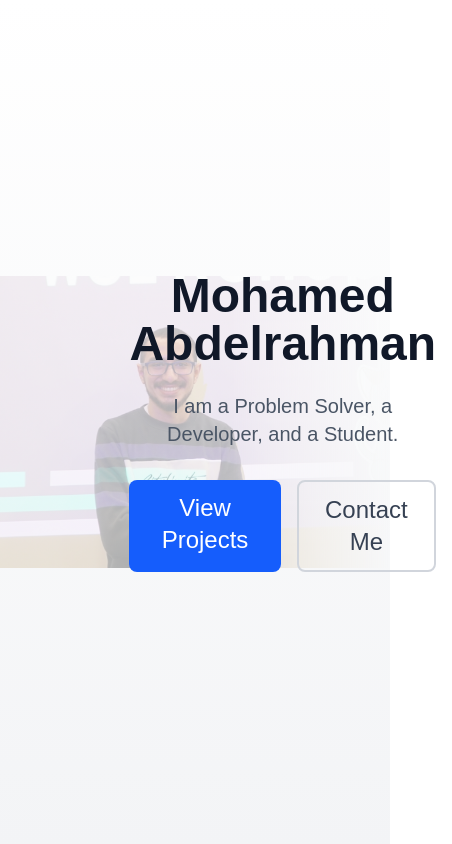
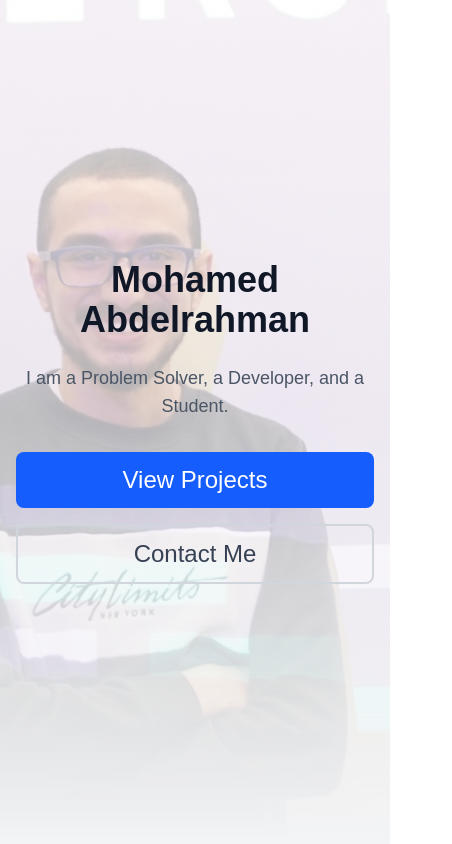
Before and after one commit to mohameds-dev/portfolio, a Next.js app: page / in a window 390 px wide. Shown: the top 844 px of the page, 452 px wide, since content can reach past the window. Built offline with nearby package versions, Linux system fonts and the light colour scheme.

Commit message:
fix: fix styling for hero section for smaller screens
- Make the layout change for better visibility on smaller screens
- Move hero section styles to a separate file to promote SOC

```diff
--- a/src/app/globals.css
+++ b/src/app/globals.css
@@ -2,6 +2,7 @@
 
 :root {
   --background: #ffffff;
+  --background-secondary: #f3f4f6;
   --foreground: #171717;
 }
 
@@ -14,7 +15,8 @@
 
 @media (prefers-color-scheme: dark) {
   :root {
-    --background: #0a0a0a;
+    --background: #111827;
+    --background-secondary: #1f2937;
     --foreground: #ededed;
   }
 }
--- /dev/null
+++ b/src/components/hero/HeroSection.css
@@ -0,0 +1,81 @@
+.hero-section {
+  position: relative;
+  min-height: 100vh;
+  display: flex;
+  align-items: center;
+  justify-content: center;
+  background: linear-gradient(
+    to bottom,
+    var(--background),
+    var(--background-secondary)
+  );
+  overflow: hidden;
+}
+
+.hero-image {
+  position: absolute;
+  top: 0;
+  left: 0;
+  height: 100%;
+  width: auto;
+  object-fit: cover;
+  opacity: 0.3;
+  pointer-events: none;
+  -webkit-mask-image: linear-gradient(to right, black 50%, transparent 100%);
+  mask-image: linear-gradient(to right, black 60%, transparent 100%);
+}
+
+.hero-content {
+  margin-left: 45%;
+  max-width: 80rem;
+  margin-right: auto;
+  padding: 1rem;
+  text-align: center;
+}
+
+@media (min-width: 768px) {
+  .hero-content {
+    padding: 2rem;
+  }
+}
+
+@media (max-width: 1023px) {
+  .hero-image {
+    width: 100%;
+    height: 100%;
+    object-fit: cover;
+    -webkit-mask-image: linear-gradient(to bottom, black 50%, transparent 100%);
+    mask-image: linear-gradient(to bottom, black 50%, transparent 100%);
+  }
+
+  .hero-content {
+    margin-left: auto;
+    margin-right: auto;
+    text-align: center;
+  }
+}
+
+@keyframes fadeIn {
+  from {
+    opacity: 0;
+    transform: translateY(20px);
+  }
+  to {
+    opacity: 1;
+    transform: translateY(0);
+  }
+}
+
+.animate-fade-in {
+  animation: fadeIn 0.8s ease-out forwards;
+}
+
+.animate-fade-in-delay {
+  animation: fadeIn 0.8s ease-out 0.2s forwards;
+  opacity: 0;
+}
+
+.animate-fade-in-delay-2 {
+  animation: fadeIn 0.8s ease-out 0.4s forwards;
+  opacity: 0;
+}
--- a/src/components/hero/HeroSection.jsx
+++ b/src/components/hero/HeroSection.jsx
@@ -1,28 +1,18 @@
+import "./HeroSection.css";
+
 export default function HeroSection() {
   return (
-    <section
-      id="hero"
-      className="relative min-h-screen flex items-center justify-center bg-gradient-to-b from-white to-gray-100 dark:from-gray-900 dark:to-gray-800"
-    >
-      <img
-        src="mo-hero-1.JPG"
-        alt="Mohamed"
-        className="absolute top-0 left-0 h-full object-contain opacity-30 pointer-events-none"
-        style={{
-          WebkitMaskImage:
-            "linear-gradient(to right, black 50%, transparent 100%)",
-          maskImage: "linear-gradient(to right, black 60%, transparent 100%)",
-        }}
-      />
+    <section id="hero" className="hero-section">
+      <img src="mo-hero-1.JPG" alt="Mohamed" className="hero-image" />
 
-      <div className="ml-[45%] max-w-7xl mx-auto px-4 md:px-8 text-center">
-        <h1 className="text-5xl md:text-7xl font-bold text-gray-900 dark:text-white mb-6 animate-fade-in">
+      <div className="hero-content">
+        <h1 className="text-4xl sm:text-5xl md:text-7xl font-bold text-gray-900 dark:text-white mb-6 animate-fade-in">
           Mohamed Abdelrahman
         </h1>
-        <p className="text-xl md:text-2xl text-gray-600 dark:text-gray-400 mb-8 max-w-2xl mx-auto animate-fade-in-delay">
+        <p className="text-lg sm:text-xl md:text-2xl text-gray-600 dark:text-gray-400 mb-8 max-w-2xl mx-auto animate-fade-in-delay">
           I am a Problem Solver, a Developer, and a Student.
         </p>
-        <div className="flex justify-center gap-4 animate-fade-in-delay-2">
+        <div className="flex flex-col sm:flex-row justify-center gap-4 animate-fade-in-delay-2">
           <a
             href="#projects"
             className="px-6 py-3 bg-blue-600 text-white rounded-lg hover:bg-blue-700 transition-colors duration-300"
```
Also changed, not shown: src/data/skills.json (line endings or trailing spaces).
